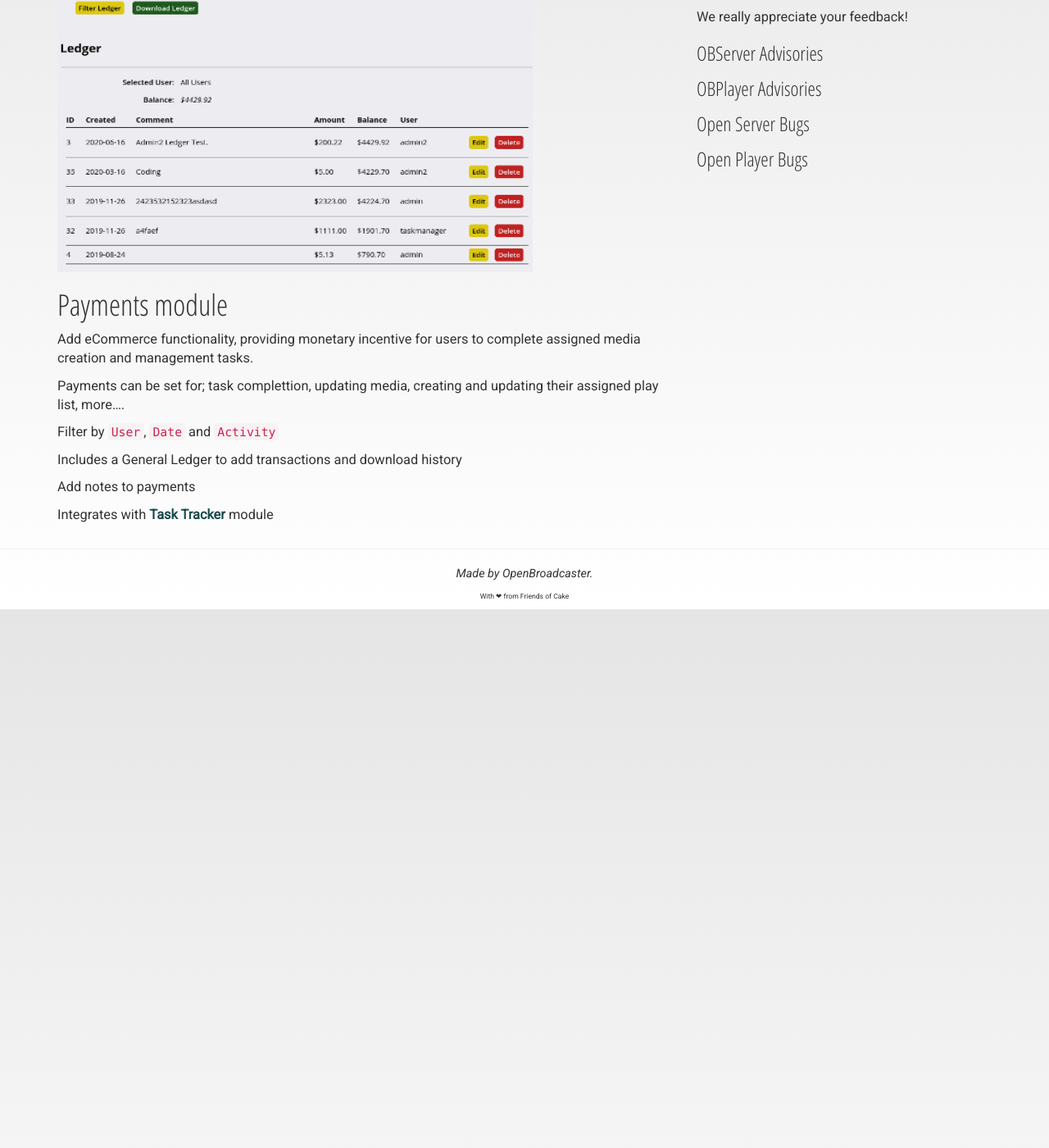
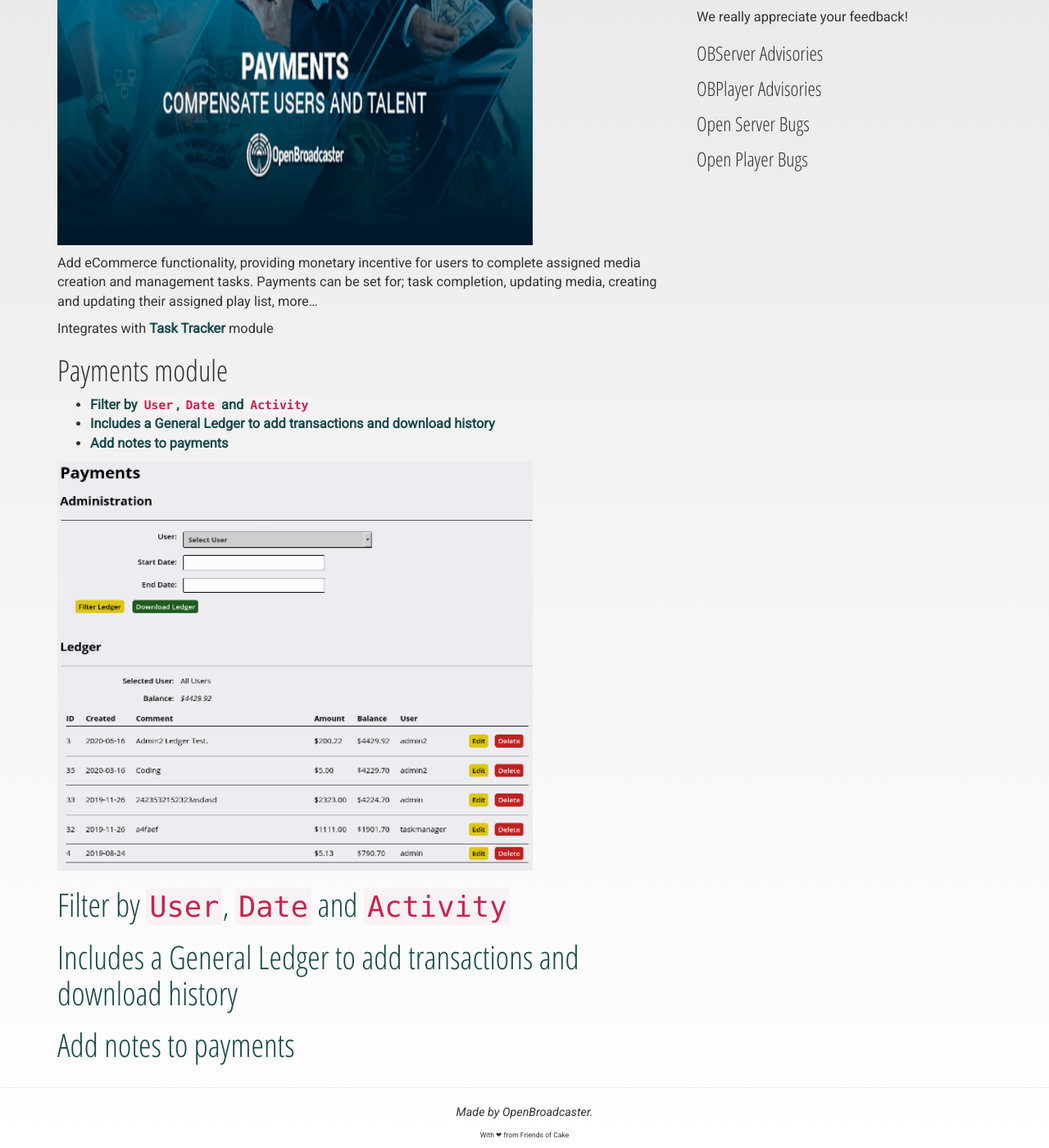
Before and after one commit to openbroadcaster/payments, a Jekyll site: the page built from index.md, in a window 1280 px wide and 1400 px high, scrolled down 344 px. Shown: the whole window at 82% size. Built offline with Jekyll 4.4.1, drawn with Linux system fonts in a browser that asks for light colours; before the commit the page ends 1087 px from its top, so only the background shows below that; some of the changed lines change nothing that is shown.

Commit message:
Update index.md

```diff
--- a/index.md
+++ b/index.md
@@ -3,9 +3,11 @@
 title: index
 ---
 
-<br/>
+![ Payments](img/payment.png ){: .screenshot}
 
-![ Payments](img/payments.png ){: .screenshot}
+Add eCommerce functionality, providing monetary incentive for users to complete assigned media creation and management tasks. Payments can be set for; task completion, updating media, creating and updating their assigned play list, more...
+
+Integrates with [Task Tracker](https://github.com/openbroadcaster/task-tracker/) module
 
 # Payments module
 {:.no_toc}
@@ -13,14 +15,10 @@
 * TOC
 {:toc}
 
-Add eCommerce functionality, providing monetary incentive for users to complete assigned media creation and management tasks.
+![ Payments](img/payments.png ){: .screenshot}
 
-Payments can be set for; task complettion, updating media, creating and updating their assigned play list, more....
+## Filter by `User`, `Date` and `Activity`
 
-Filter by `User`, `Date` and `Activity`
+## Includes a General Ledger to add transactions and download history
 
-Includes a General Ledger to add transactions and download history
-
-Add notes to payments
-
-Integrates with [Task Tracker](https://github.com/openbroadcaster/task-tracker/) module
+## Add notes to payments
```
